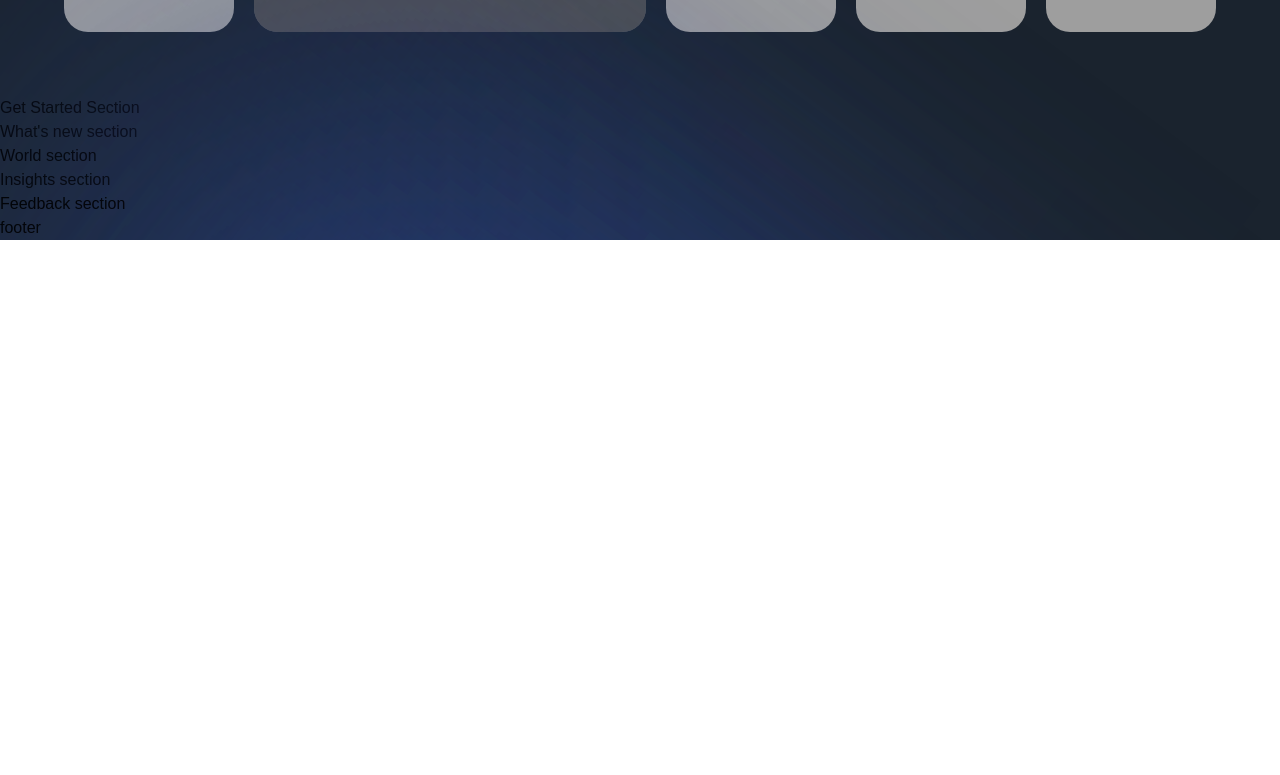
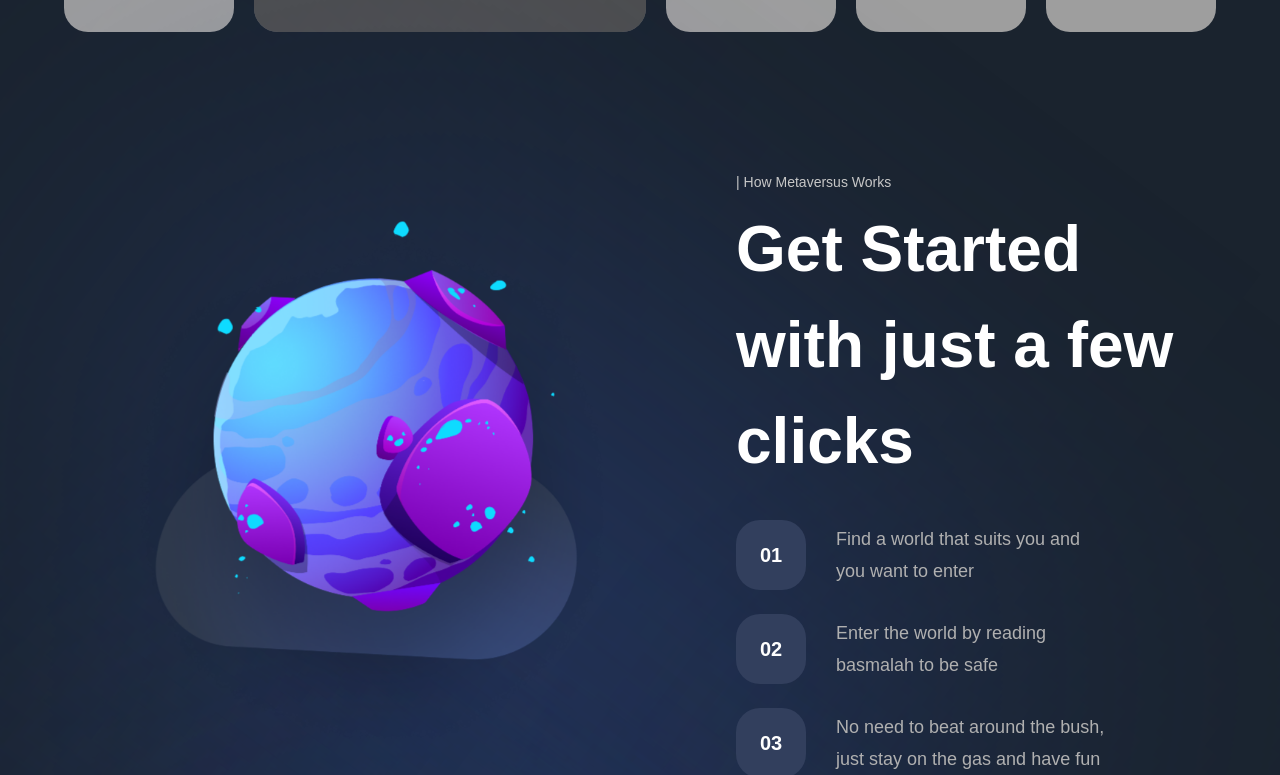
Before and after one commit to kcritesh/metaversus-project, a Next.js app: page / in a window 1280 px wide. Shown: the part 2570-3345 px from the top of the page. Before the commit the page ends 2810 px from the top, so only its background shows below. Built offline with nearby package versions, Linux system fonts and the light colour scheme; grey boxes are pictures that could not be loaded; a web font is replaced by a local one.

Commit message:
Section : Get Started Completed

```diff
--- a/components/StartSteps.jsx
+++ b/components/StartSteps.jsx
@@ -1,6 +1,16 @@
-const StartSteps = () => (
-  <div>
-    start steps
+import styles from "../styles";
+const StartSteps = ({ number, text }) => (
+  <div className={`${styles.flexCenter} flex-row`}>
+    <div
+      className={`${styles.flexCenter} w-[70px] h-[70px] rounded-[24px] bg-[#323f5d]`}
+    >
+      <p className="font-bold text-[20px] text-white">
+        {number < 10 ? `0${number}` : number}
+      </p>
+    </div>
+    <p className="flex-1 ml-[30px] font-normal text-[18px] text-[#B0B0B0] leading-[32px]">
+      {text}
+    </p>
   </div>
 );
 
--- a/sections/GetStarted.jsx
+++ b/sections/GetStarted.jsx
@@ -1,8 +1,44 @@
-'use client';
+"use client";
+
+import { motion } from "framer-motion";
+
+import styles from "../styles";
+import { staggerContainer, fadeIn, planetVariants } from "../utils/motion";
+import { StartSteps, TitleText, TypingText } from "../components";
+import { startingFeatures } from "../constants";
 
 const GetStarted = () => (
-  <section>
-    Get Started Section
+  <section className={`${styles.paddings} relative z-10`}>
+    <motion.div
+      variants={staggerContainer}
+      initial="hidden"
+      whileInView="show"
+      viewport={{ once: true, amount: 0.25 }}
+      className={`${styles.innerWidth} mx-auto flex lg:flex-row flex-col gap-8`}
+    >
+      <motion.div
+        variants={planetVariants("left")}
+        className={`flex-1 ${styles.flexCenter}`}
+      >
+        <img
+          src="/get-started.png"
+          alt="get-started"
+          className="w-[90%] h-[90%] object-contain"
+        />
+      </motion.div>
+      <motion.div
+        variants={fadeIn("left", "tween", 0.2, 1)}
+        className={`flex-[0.75] flex justify-center flex-col`}
+      >
+        <TypingText title={"| How Metaversus Works"} />
+        <TitleText title={<>Get Started with just a few clicks</>} />
+        <div className="mt-[31px] flex flex-col max-w-[370px] gap-[24px]">
+          {startingFeatures.map((feature, index) => (
+            <StartSteps key={feature} number={index + 1} text={feature} />
+          ))}
+        </div>
+      </motion.div>
+    </motion.div>
   </section>
 );
 
```
